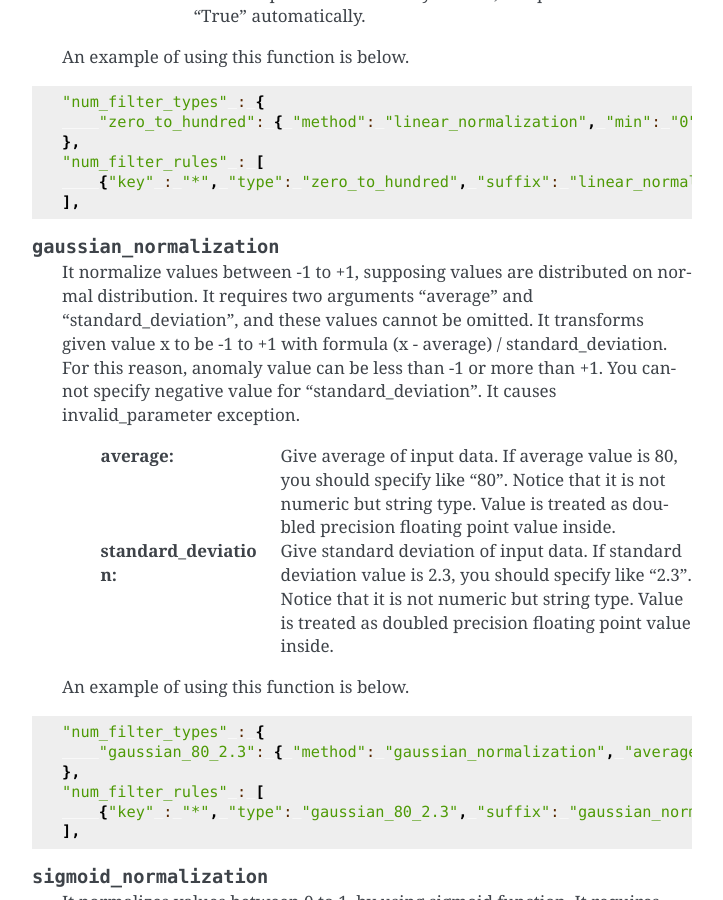
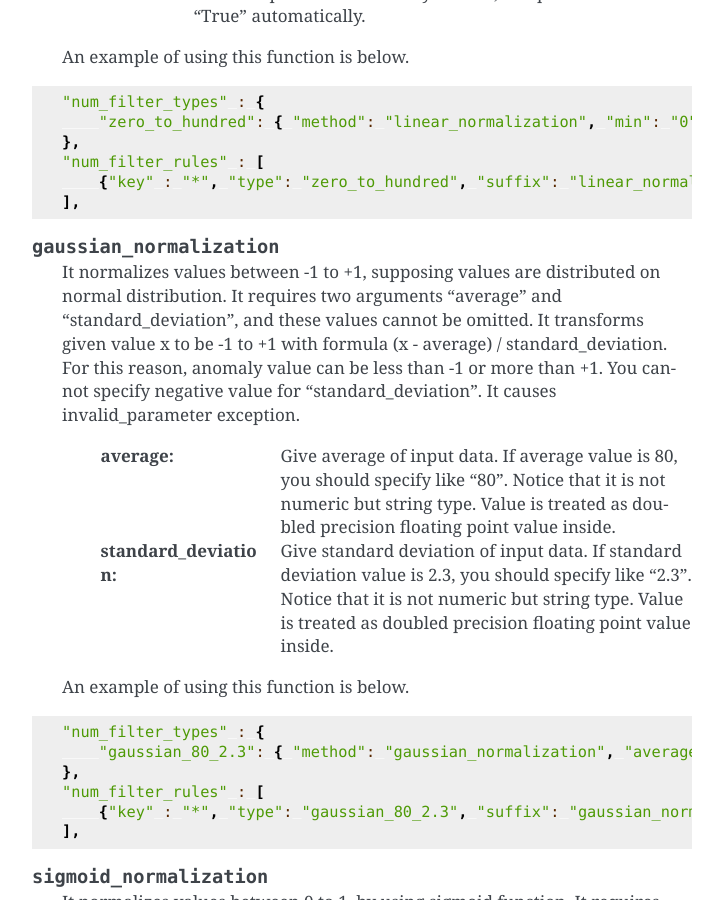
Before and after one commit to jubatus/website, a Sphinx documentation site: the page built from source/en/fv_convert.rst, in a window 1280 px wide and 900 px high, scrolled down 6697 px. Shown: the whole window, without its empty margins (388-1111 px from the left). Built offline with Sphinx 7.4.7, drawn with Linux system fonts in a browser that asks for light colours; the version number could not be read and is left out; some of the changed text lies outside the part shown.

Commit message:
fix typos

```diff
--- a/source/en/fv_convert.rst
+++ b/source/en/fv_convert.rst
@@ -270,7 +270,7 @@ The followings are available values of "method" and keys that must be specified.
 
 .. describe:: gaussian_normalization
 
- It normalize values between -1 to +1, supposing values are distributed on normal distribution.
+ It normalizes values between -1 to +1, supposing values are distributed on normal distribution.
  It requires two arguments "average" and "standard_deviation", and these values cannot be omitted.
  It transforms given value x to be -1 to +1 with formula (x - average) / standard_deviation.
  For this reason, anomaly value can be less than -1 or more than +1.
```
Also changed, not shown: other parts of source/en/fv_convert.rst (+1 -1 lines).
